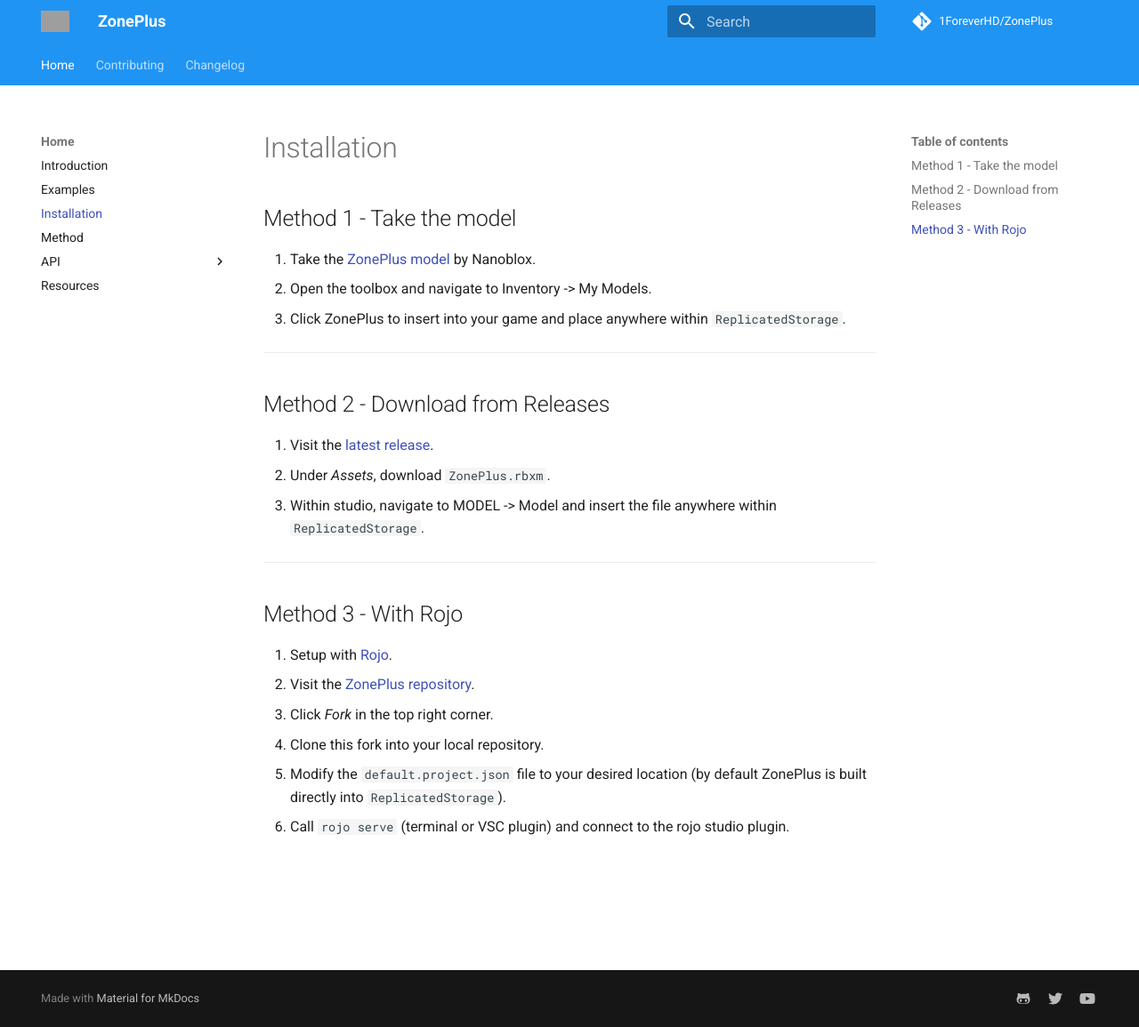
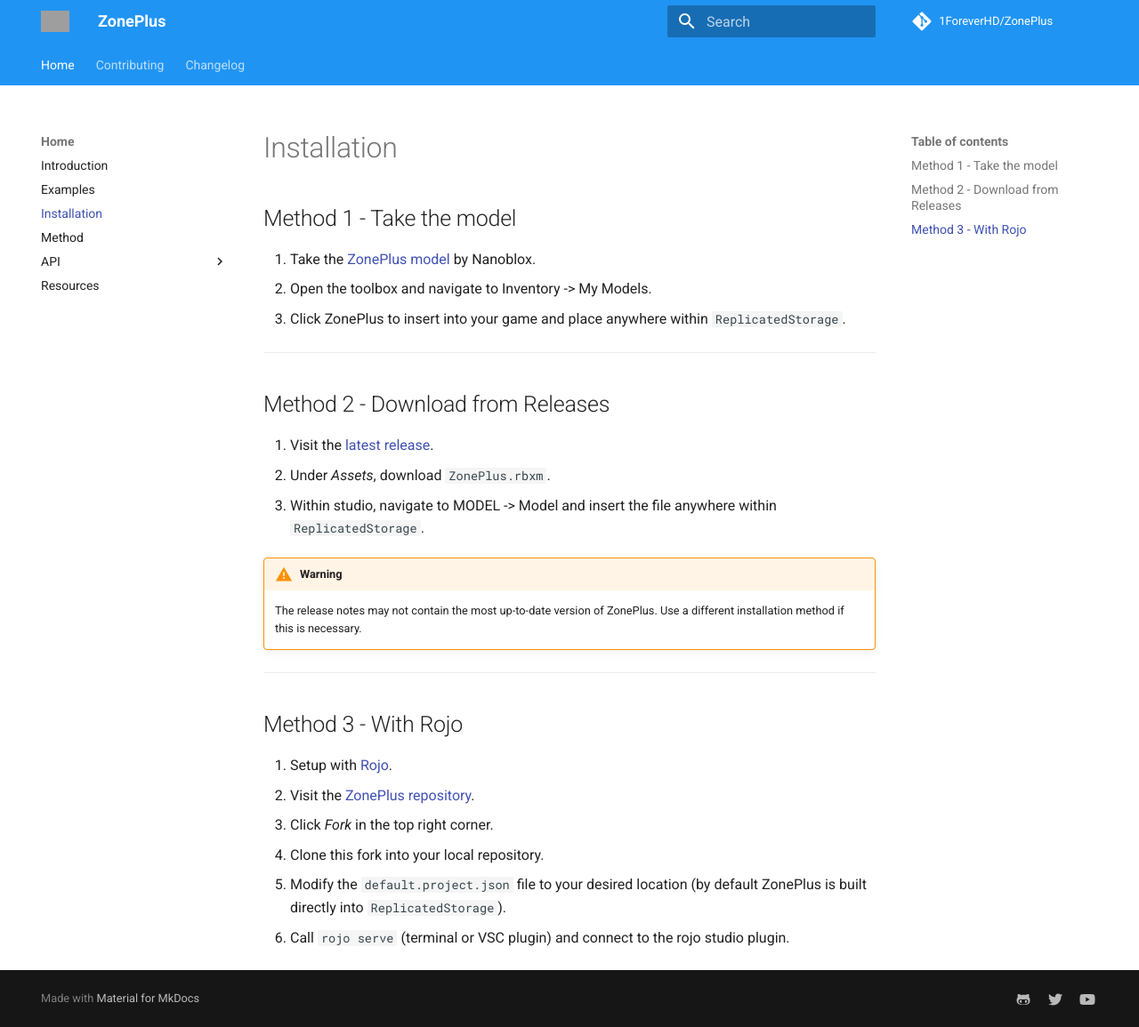
Before and after one commit to 1ForeverHD/ZonePlus, an MkDocs documentation site: the page built from docs/installation.md, in a window 1280 px wide and 1155 px high. Shown: the whole window at 89% size. Built offline with MkDocs 1.6.1 and Material for MkDocs 9.7.7, drawn with Linux system fonts in a browser that asks for light colours; comment, search, counter and statistics services are not loaded; grey boxes are pictures that could not be loaded.

Commit message:
Updated docs

```diff
--- a/docs/installation.md
+++ b/docs/installation.md
@@ -10,6 +10,9 @@
 2. Under *Assets*, download ``ZonePlus.rbxm``.
 3. Within studio, navigate to MODEL -> Model and insert the file anywhere within ``ReplicatedStorage``.
 
+!!! warning
+    The release notes may not contain the most up-to-date version of ZonePlus. Use a different installation method if this is necessary.
+
 -------------------------------------
 
 ## Method 3 - With Rojo
```
Also changed, not shown: docs/examples.md (+6 -6 lines).
